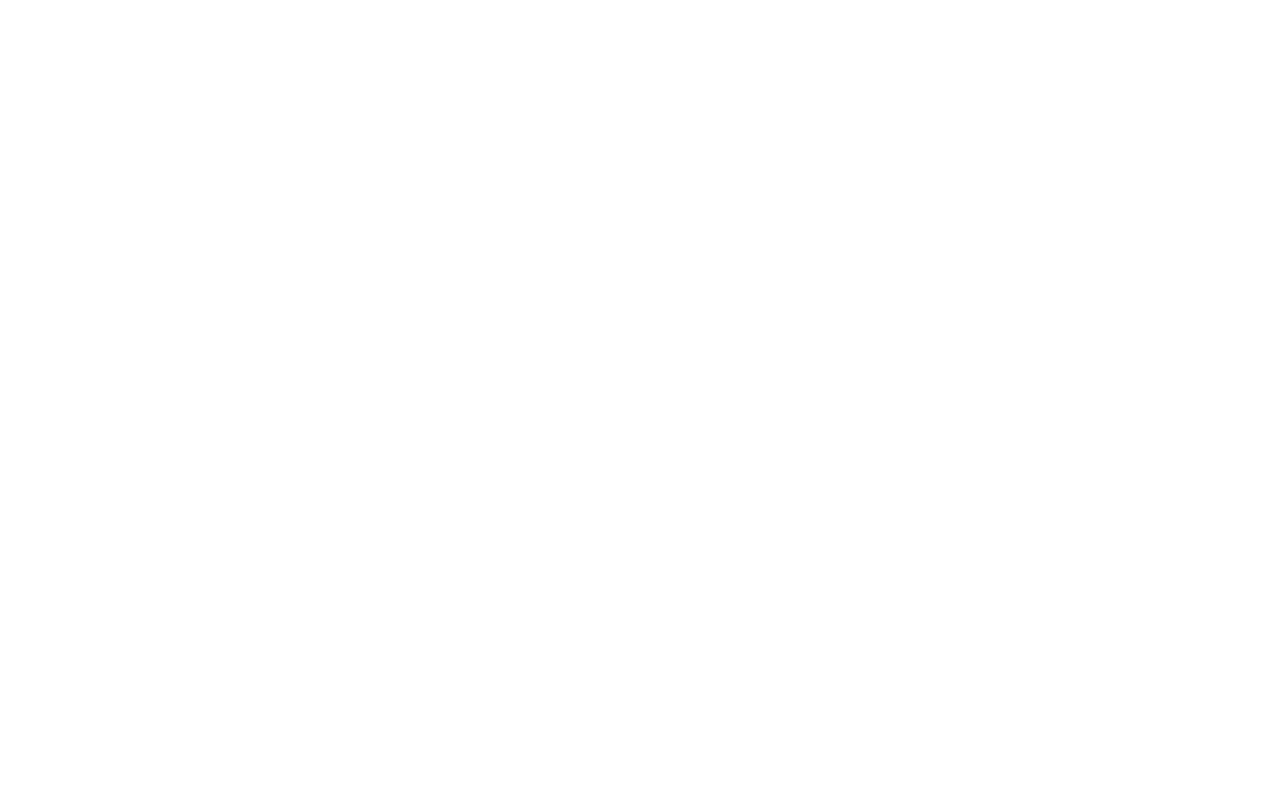
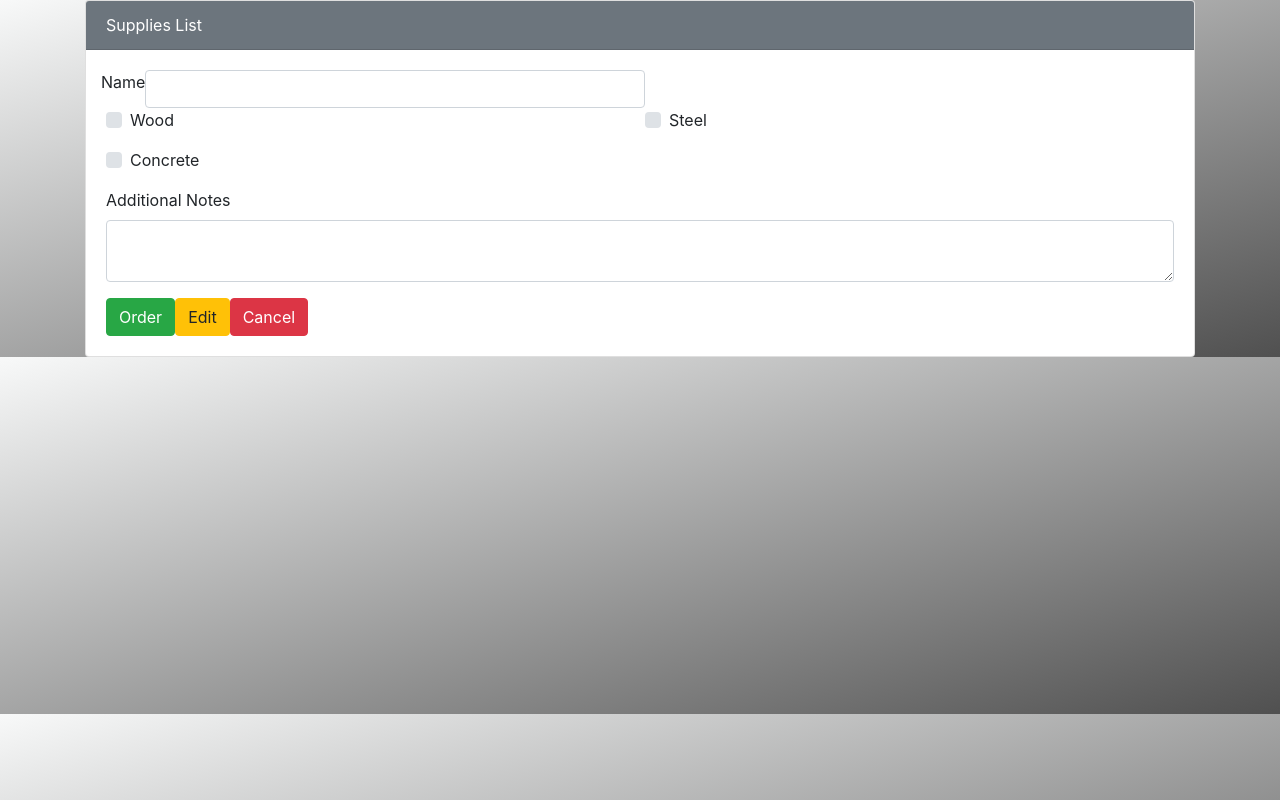
Before and after one commit to ConsTructionGang/FrontEnd, an Angular app: page /products in a window 1280 px wide. Before the commit this address led to /. Built offline with nearby package versions, Linux system fonts and the light colour scheme.

Commit message:
made products page

```diff
--- a/src/app/app-routing.module.ts
+++ b/src/app/app-routing.module.ts
@@ -1,3 +1,4 @@
+import { SupplierProductsComponent } from './products/supplier-products/supplier-products.component';
 import { SupplierReviewsComponent } from './reviews/supplier-reviews/supplier-reviews.component';
 import { NgModule } from '@angular/core';
 import { Routes, RouterModule } from '@angular/router';
@@ -15,7 +16,8 @@
   { path: 'forgotpassword', component: ForgotpasswordComponent },
   { path: 'addjobs', component: AddjobsComponent },
   { path: 'viewjobs', component: ViewJobsComponent },
-  { path: 'reviews', component: SupplierReviewsComponent }
+  { path: 'reviews', component: SupplierReviewsComponent },
+  { path: 'products', component: SupplierProductsComponent }
 ];
 @NgModule({
   imports: [ RouterModule.forRoot(routes)],
--- a/src/app/app.module.ts
+++ b/src/app/app.module.ts
@@ -10,6 +10,7 @@
 import { AppRoutingModule } from './/app-routing.module';
 import { JobsModule } from './jobs/jobs.module';
 import { ReviewsModule } from './reviews/reviews.module';
+import { ProductsModule } from './products/products.module';
 
 
 
@@ -25,7 +26,8 @@
     JobsModule,
     BrowserAnimationsModule,
     HttpClientModule,
-    ReviewsModule
+    ReviewsModule,
+    ProductsModule
     ],
   providers: [LoginHttpService],
   bootstrap: [AppComponent]
--- /dev/null
+++ b/src/app/products/products.module.ts
@@ -0,0 +1,13 @@
+import { NgModule } from '@angular/core';
+import { CommonModule } from '@angular/common';
+import { RouterModule } from '@angular/router';
+import { FormsModule } from '@angular/forms';
+import { SupplierProductsComponent } from './supplier-products/supplier-products.component';
+
+@NgModule({
+  imports: [
+    CommonModule, RouterModule, FormsModule
+  ],
+  declarations: [SupplierProductsComponent]
+})
+export class ProductsModule { }
--- /dev/null
+++ b/src/app/products/supplier-products/supplier-products.component.css
@@ -0,0 +1,3 @@
+input[type="text"] {
+  width: 500px;
+}
--- /dev/null
+++ b/src/app/products/supplier-products/supplier-products.component.html
@@ -0,0 +1,39 @@
+<div class="container">
+  <div class="card">
+    <div class="card-header text-white bg-secondary">Supplies List</div>
+    <div class="card-body">
+      <form>
+        <div class="form-row">
+          <label for="input4Name">Name</label>
+          <input type="text" class="form-control" id="input4Name" name="UserName"/> <br>
+          <div class="form-group col-md-6">
+            <div class="custom-control custom-checkbox">
+              <input type="checkbox" class="custom-control-input" id="customCheck1">
+              <label class="custom-control-label" for="customCheck1">Wood</label>
+            </div>
+          </div>
+          <div class="form-group col-md-6">
+            <div class="custom-control custom-checkbox">
+              <input type="checkbox" class="custom-control-input" id="customCheck2">
+              <label class="custom-control-label" for="customCheck2">Steel</label>
+            </div>
+          </div>
+          <div class="form-group col-md-6">
+            <div class="custom-control custom-checkbox">
+              <input type="checkbox" class="custom-control-input" id="customCheck3">
+              <label class="custom-control-label" for="customCheck3">Concrete</label>
+            </div>
+          </div>
+        </div>
+        <div class="form-group">
+          <label for="notebox">Additional Notes</label>
+          <textarea class="form-control" id="notebox" rows="2" name="notes"></textarea>
+        </div>
+      </form>
+      <button type="button" class="btn btn-success">Order</button>
+        <button type="submit" class="btn btn-warning">Edit</button>
+      <button type="submit" class="btn btn-danger">Cancel</button>
+
+    </div>
+  </div>
+</div>
--- /dev/null
+++ b/src/app/products/supplier-products/supplier-products.component.ts
@@ -0,0 +1,15 @@
+import { Component, OnInit } from '@angular/core';
+
+@Component({
+  selector: 'app-supplier-products',
+  templateUrl: './supplier-products.component.html',
+  styleUrls: ['./supplier-products.component.css']
+})
+export class SupplierProductsComponent implements OnInit {
+
+  constructor() { }
+
+  ngOnInit() {
+  }
+
+}
```
